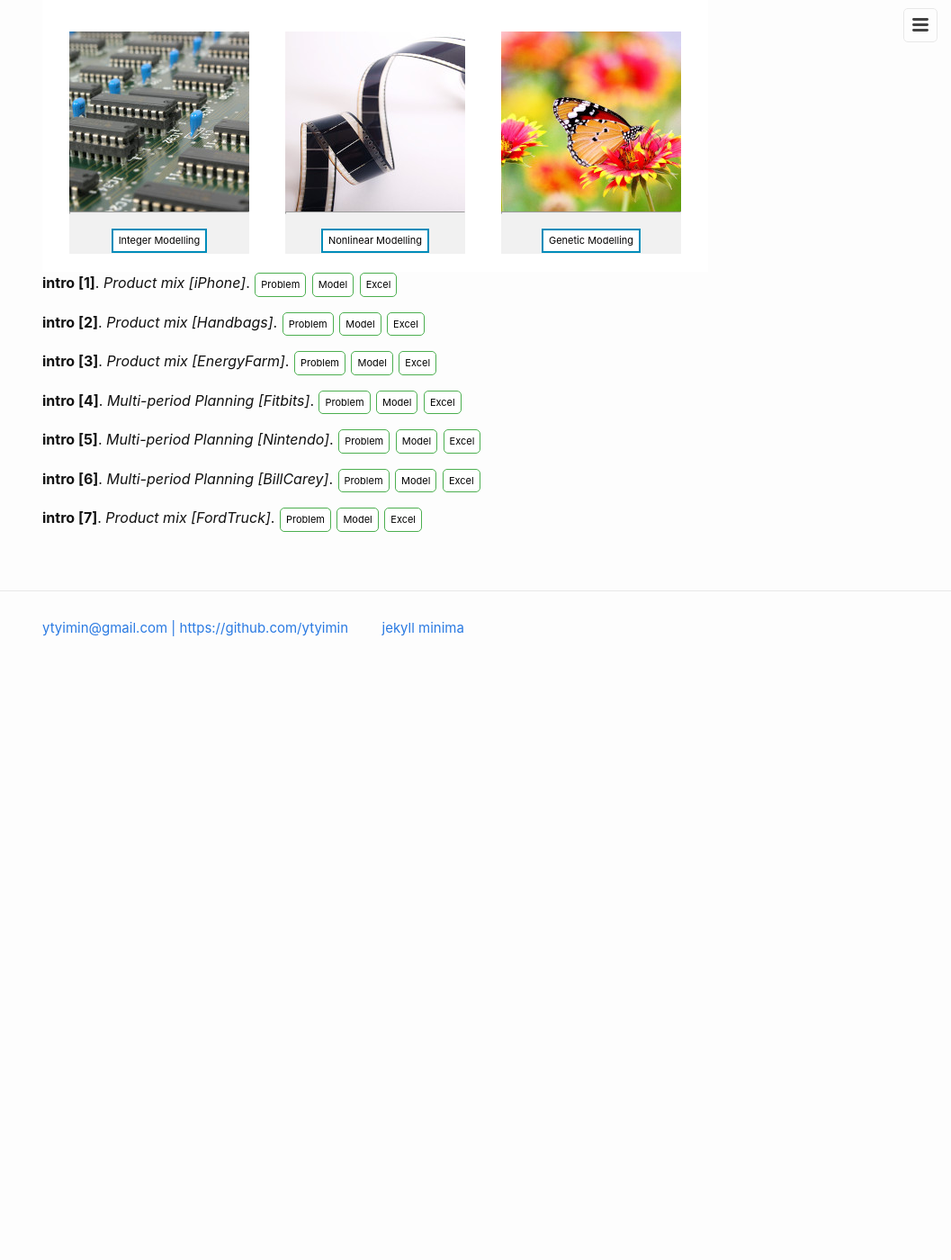
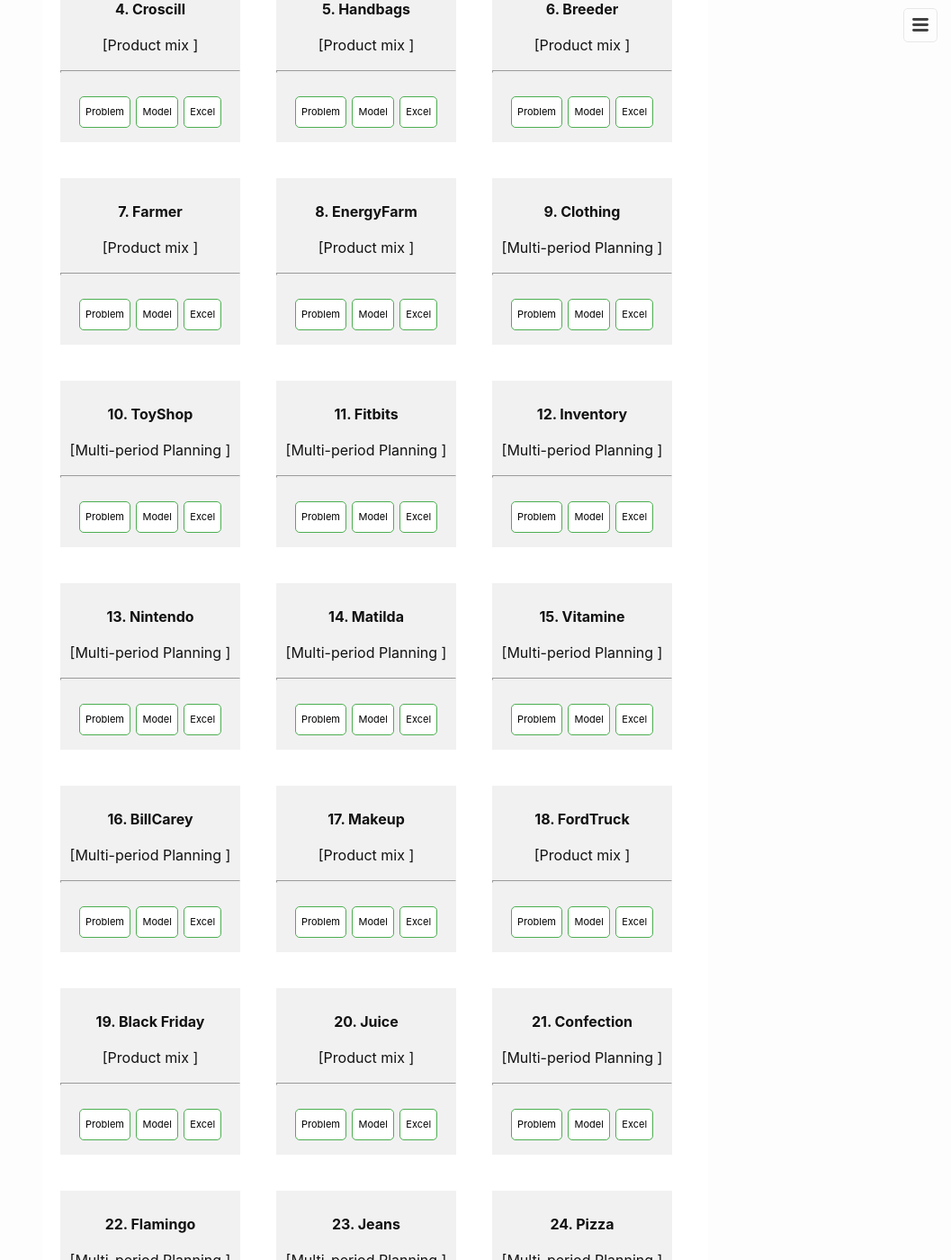
Before and after one commit to ytyimin/tart-cherry, a Jekyll site: the page built from integer.markdown, in a window 1280 px wide and 1400 px high, scrolled down 631 px. Shown: the whole window at 90% size, without its empty margins (223-1280 px from the left). Built offline with Jekyll 4.4.1, drawn with Linux system fonts in a browser that asks for light colours; before the commit the page ends 1381 px from its top, so only the background shows below that; some of the changed text lies outside the part shown.

Commit message:
Update integer.html

```diff
--- a/_layouts/integer.html
+++ b/_layouts/integer.html
@@ -9,51 +9,27 @@
 
   {{ content }}
 
-  {%- if site.data.exrs.size > 0 -%}
+  {%- if site.data.integer.size > 0 -%}
 
+      <div class="flex-container">
 
-      <div class="flex-container-body">
-        <div><img src="{{ site.baseurl }}/assets/image/intro_new_s.jpg" alt="Introductory Modelling" width="image-head-width" height="image-head-height">
-        <hr style="height:1px">
-        <br>
-        <a class="button button2" href="{{ site.baseurl }}/assets/pdf/Ex{{ exrs.fileno }}[{{ exrs.title }}].pdf" target="_blank" rel="noopener">Introductory Modelling</a>
-        </div>
-        <div><img src="{{ site.baseurl }}/assets/image/linear_new_s.jpg" alt="Linear Modelling" width="image-head-width" height="image-head-height">
-        <hr style="height:1px">
-        <br>
-        <a class="button button2" href="{{ site.baseurl }}/assets/pdf/Ex{{ exrs.fileno }}[{{ exrs.title }}].pdf" target="_blank" rel="noopener">Linear Modelling</a>
-        </div>
-        <div><img src="{{ site.baseurl }}/assets/image/network_new_s.jpg" alt="Network Modelling" width="image-head-width" height="image-head-height">
-        <hr style="height:1px">
-        <br>
-        <a class="button button2" href="{{ site.baseurl }}/assets/pdf/Ex{{ exrs.fileno }}[{{ exrs.title }}].pdf" target="_blank" rel="noopener">Network Modelling</a>
-        </div>
-        <div><img src="{{ site.baseurl }}/assets/image/integer_new_s.jpg" alt="Integer Modelling" width="image-head-width" height="image-head-height">
-        <hr style="height:1px">
-        <br>
-        <a class="button button2" href="{{ site.baseurl }}/assets/pdf/Ex{{ exrs.fileno }}[{{ exrs.title }}].pdf" target="_blank" rel="noopener">Integer Modelling</a>
-        </div>
-        <div><img src="{{ site.baseurl }}/assets/image/nonlinear_new_s.jpg" alt="Nonlinear Modelling" width="image-head-width" height="image-head-height">
-        <hr style="height:1px">
-        <br>
-        <a class="button button2" href="{{ site.baseurl }}/assets/pdf/Ex{{ exrs.fileno }}[{{ exrs.title }}].pdf" target="_blank" rel="noopener">Nonlinear Modelling</a>
-        </div>
-        <div><img src="{{ site.baseurl }}/assets/image/genetic_new_s.jpg" alt="Genetic Modelling" width="image-head-width" height="image-head-height">
-        <hr style="height:1px">
-        <br>
-        <a class="button button2" href="{{ site.baseurl }}/assets/pdf/Ex{{ exrs.fileno }}[{{ exrs.title }}].pdf" target="_blank" rel="noopener">Genetic Modelling</a>
-        </div>
+        {%- for exrs in site.data.introduction -%}
+
+            <div>
+              <br>
+              <p><b>{{ exrs.seq }}. {{ exrs.name }}</b></p>
+              <p>[{{ exrs.typeTopic }}]</p>
+              <hr style="height:1px">
+              <br>
+              <a class="button button1" href="{{ site.baseurl }}/assets/problemsets/{{ exrs.fileName }}[{{ exrs.name }}].docx" target="_self" rel="noopener">Problem</a>
+              <a class="button button1" href="{{ site.baseurl }}/assets/problemsets/{{ exrs.fileName }}[{{ exrs.name }}]_s.docx" target="_self" rel="noopener">Model</a>
+              <a class="button button1" href="{{ site.baseurl }}/assets/problemsets/{{ exrs.fileName }}[{{ exrs.name }}]_s.xlsx" target="_self" rel="noopener">Excel</a>
+              <p> </p>
+            </div>
+        {%- endfor -%}
+
       </div>
 
-      {%- for exrs in site.data.exrs -%}
-          <p>
-            <b>{{ exrs.content }} [{{ exrs.fileno }}]</b>.
-              <em>{{ exrs.topic }}[{{ exrs.title }}]</em>.
-              <a class="button button1" href="{{ site.baseurl }}/assets/pdf/Ex{{ exrs.fileno }}[{{ exrs.title }}].pdf" target="_blank" rel="noopener">Problem</a>
-              <a class="button button1" href="{{ site.baseurl }}/assets/pdf/Ex{{ exrs.fileno }}[{{ exrs.title }}]_s.pdf" target="_blank" rel="noopener">Model</a>
-              <a class="button button1" href="{{ site.baseurl }}/assets/xlsx/Ex{{ exrs.fileno }}[{{ exrs.title }}]_s.xlsx" target="_self" rel="noopener">Excel</a>
-          </p>
-      {%- endfor -%}
   {%- endif -%}
 
 
```
